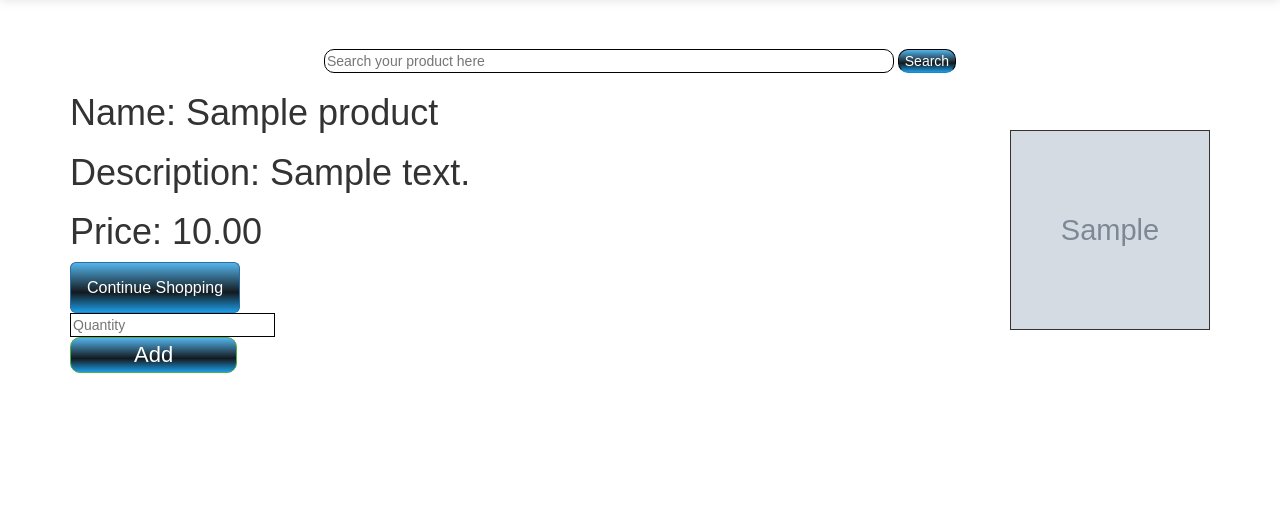
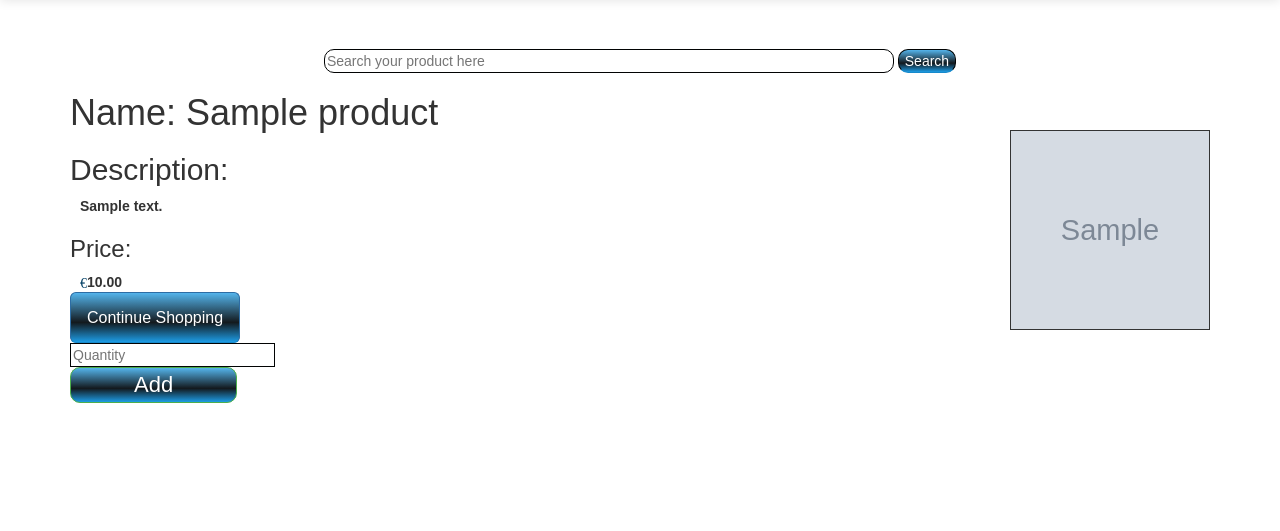
Before and after one commit to markofsuccess/fullstack-ecommerce, a Django app: page /products/details/1 in a window 1280 px wide. Shown: the part 51-582 px from the top of the page. Run offline with Django 3.2, Linux system fonts and the light colour scheme; tables that the repository leaves empty hold one stand-in row (values such as "Sample post"); grey boxes marked "Sample" are stand-in pictures; some libraries are stand-ins or nearby versions; some web fonts are replaced.

Commit message:
added euro sign button, changed descriptin text to paragraph for description, removed description from product.html page

```diff
--- a/products/templates/product_details.html
+++ b/products/templates/product_details.html
@@ -2,13 +2,13 @@
 <script type="text/javascript" src="{% static 'js/stripe.js' %}"></script>
 {% endblock %} {% block content %} {% for product_details in details %}
 <div class="product-detail-image">
-    <img class="product-img" alt="Smartphone" src="{{ MEDIA_URL }}{{ product_details.image }}">
+    <img class="materialboxed product-img" alt="Smartphone" src="{{ MEDIA_URL }}{{ product_details.image }}">
 </div>
 {% endfor %}
 <div class="product_details">
     <h1>Name: {{ product.name }}</h1>
-    <h1>Description: {{ product.description }}</h1>
-    <h1>Price: {{ product.price }}</h1>
+    <h2>Description:</h2><p>{{ product.description }}</p>
+    <h3>Price:</h3><p><span class="glyphicon glyphicon-euro" aria-hidden="true"></span>{{ product.price }}</p>
 </div>
 <div class="return">
     <form method="post" action="{% url 'index' %}">
--- a/products/templates/products.html
+++ b/products/templates/products.html
@@ -57,8 +57,7 @@
                 <div class="product" style="background-image: url('{{ MEDIA_URL }}{{ product.image }}')"></div>
 
                 <h3>{{ product.name }}</h3>
-                <p class="product-description">{{ product.description }}</p>
-                <p>{{ product.price }}</p>
+                <p><span class="glyphicon glyphicon-euro" aria-hidden="true"></span>{{ product.price }}</p>
 
                 <form method="post" action="{% url 'details' product.id %}">
                     {% csrf_token %}
```
Lines whose indentation alone changed are shown as unchanged.
